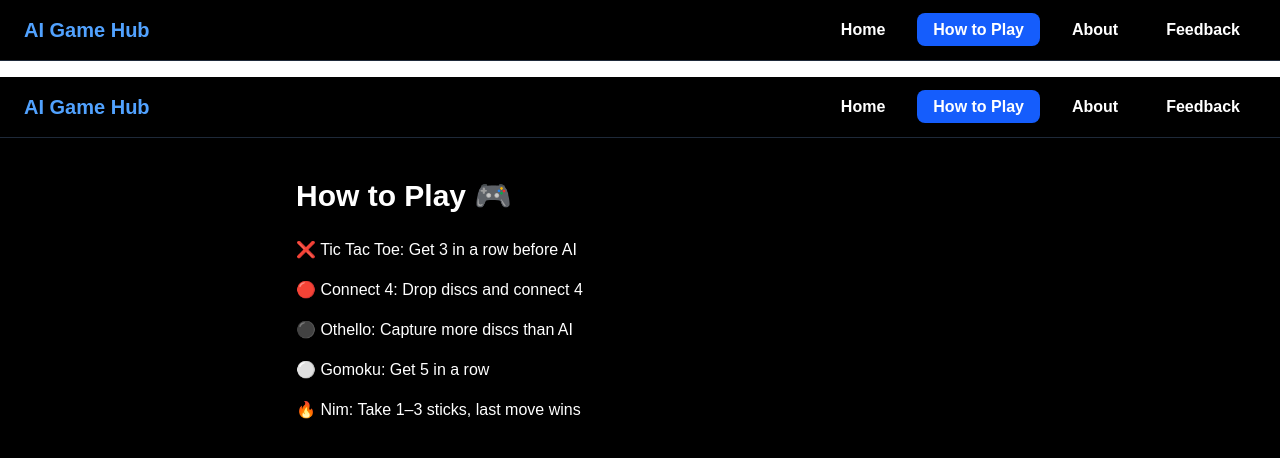
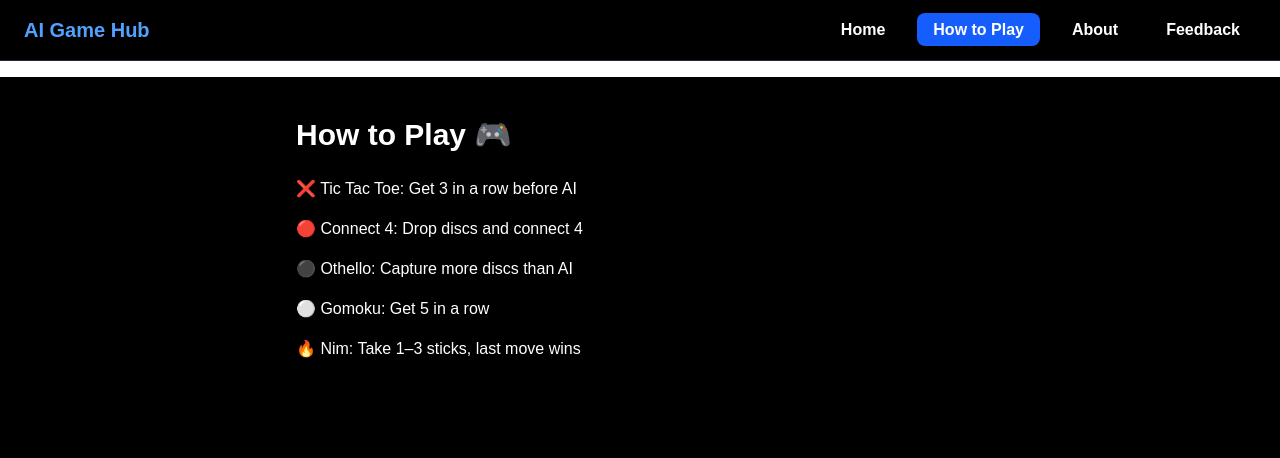
Before and after one commit to RuthlesSan/tic-tac-toe-ai, a Next.js app: page /how-to-play in a window 1280 px wide. Shown: the top 458 px of the page. Built offline with nearby package versions, Linux system fonts and the light colour scheme.

Commit message:
fix: remove duplicate navbar from how-to-play page

```diff
--- a/app/how-to-play/page.js
+++ b/app/how-to-play/page.js
@@ -1,9 +1,9 @@
-import Navbar from "@/components/Navbar";
+
 
 export default function HowToPlay() {
   return (
     <div className="bg-black min-h-screen text-white">
-      <Navbar />
+
 
       <div className="p-10 max-w-3xl mx-auto">
         <h1 className="text-3xl font-bold mb-6">How to Play 🎮</h1>
```
